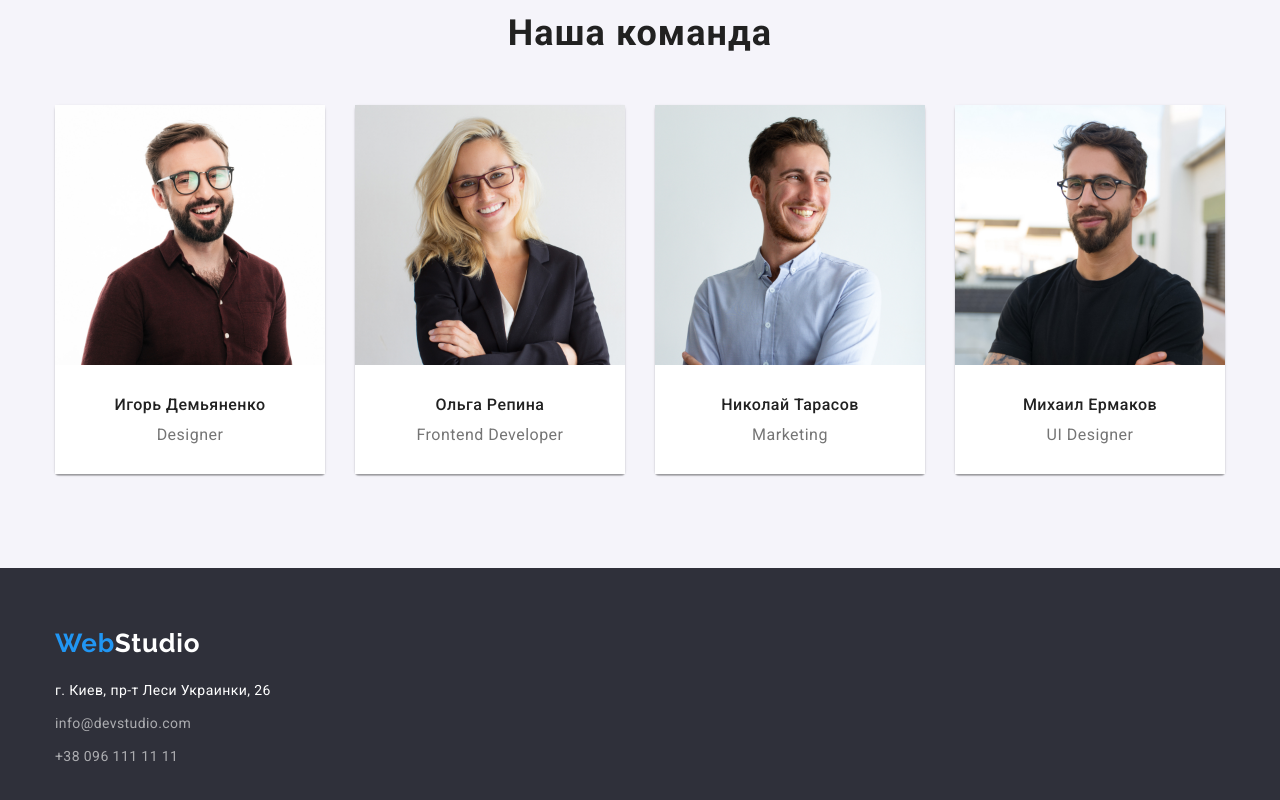
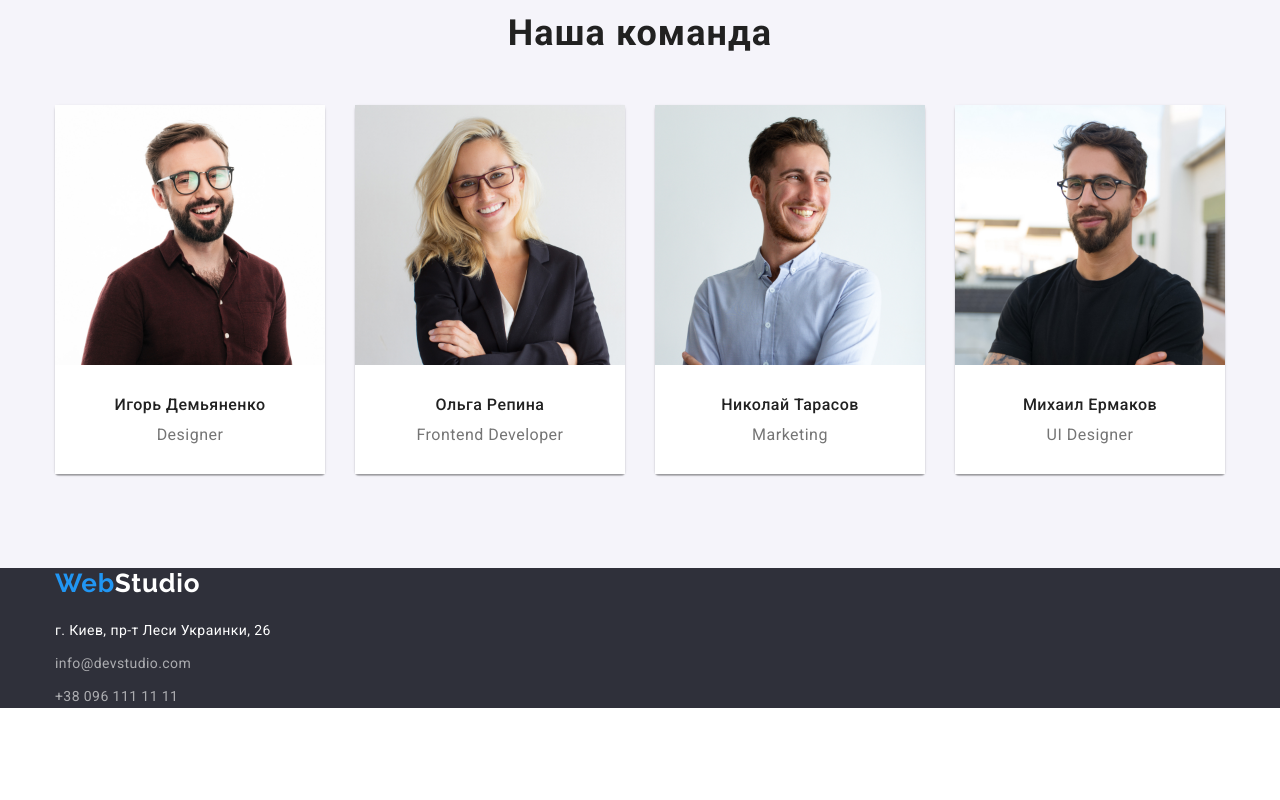
Before and after one commit to Kate-GoIT/goit-markup-hw-03, a plain HTML site: page index.html in a window 1280 px wide. Shown: the part 1515-2315 px from the top of the page. After the commit the page ends 2223 px from the top, so only its background shows below. Drawn offline with nearby package versions, Linux system fonts and the light colour scheme.

Commit message:
also to the fourth

```diff
--- a/css/styles.css
+++ b/css/styles.css
@@ -326,7 +326,6 @@ img {
 .adress {
   background-color: var(--hero-background-color);
   margin: 0 auto;
-  padding: 60px 15px;
 }
 
 .logofoot {
```
